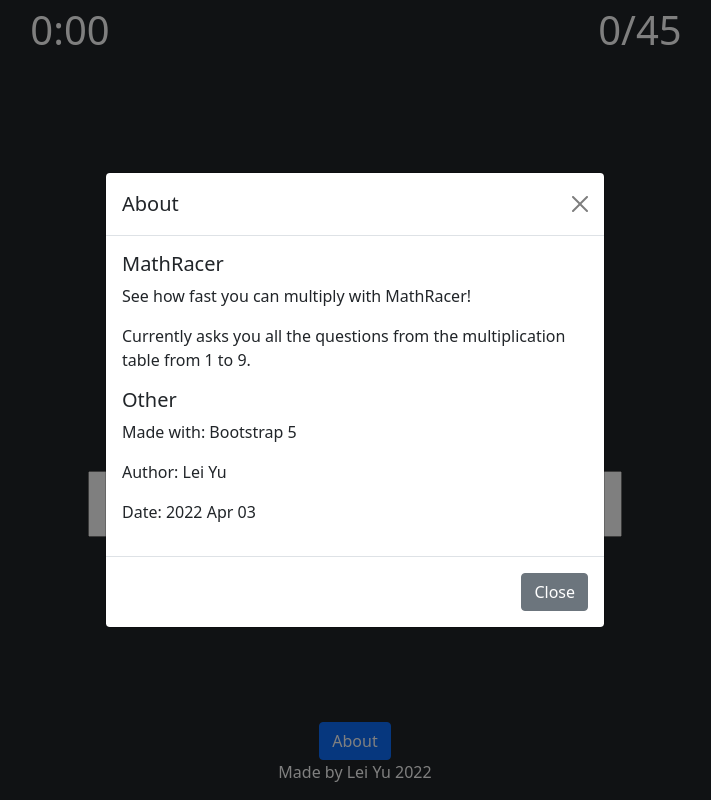
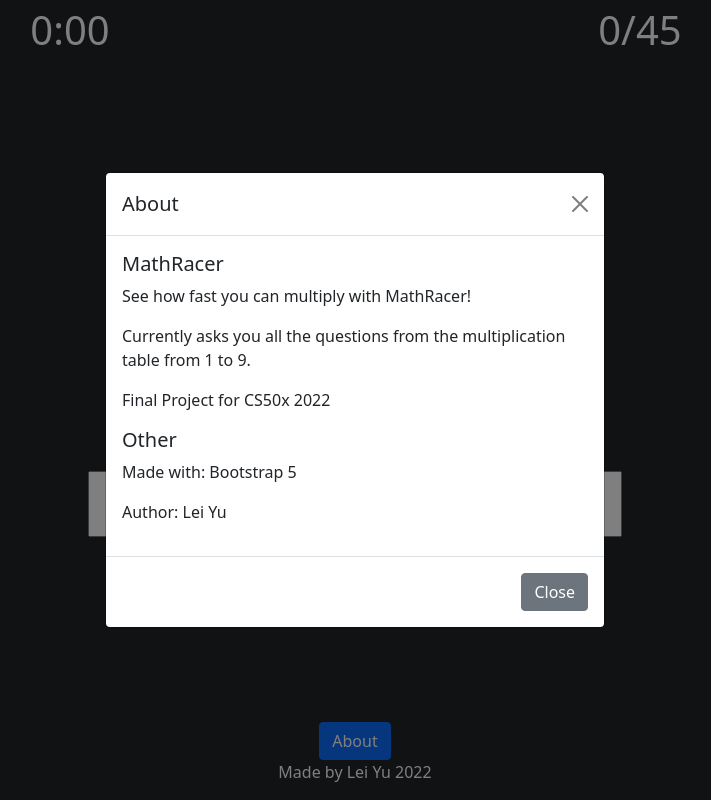
Before and after one commit to leiyu3/mathracer, a plain HTML site: page index.html in a window 1280 px wide. Both pictures are taken after a click on the button "About". Shown: the whole page, without its empty margins (285-996 px from the left). Drawn offline with nearby package versions, Linux system fonts and the light colour scheme.

Commit message:
update about module

```diff
--- a/index.html
+++ b/index.html
@@ -57,10 +57,10 @@
           <h5>MathRacer</h6>
           <p>See how fast you can multiply with MathRacer!</p>
           <p>Currently asks you all the questions from the multiplication table from 1 to 9.</p>
+          <p>Final Project for CS50x 2022</p>
           <h5>Other</h5>
           <p>Made with: Bootstrap 5</p>
           <p>Author: Lei Yu</p>
-          <p>Date: 2022 Apr 03</p>
         </div>
         <div class="modal-footer">
           <button type="button" class="btn btn-secondary" data-bs-dismiss="modal">Close</button>
```
Also changed, not shown: 1 other file.
